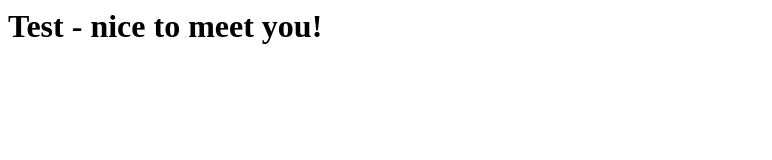
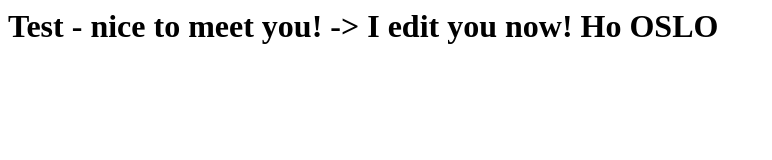
Before and after one commit to zahlenhelfer/docker-ghcr-ghaction-nginx, a plain HTML site: page index.html in a window 1280 px wide. Shown: the whole page, without its empty margins (0-772 px from the left). Drawn offline with Linux system fonts and the light colour scheme.

Commit message:
Update header text in index.html

```diff
--- a/index.html
+++ b/index.html
@@ -1 +1 @@
-<h1>Test - nice to meet you!</h1>
+<h1>Test - nice to meet you! -> I edit you now! Ho OSLO</h1>
```
